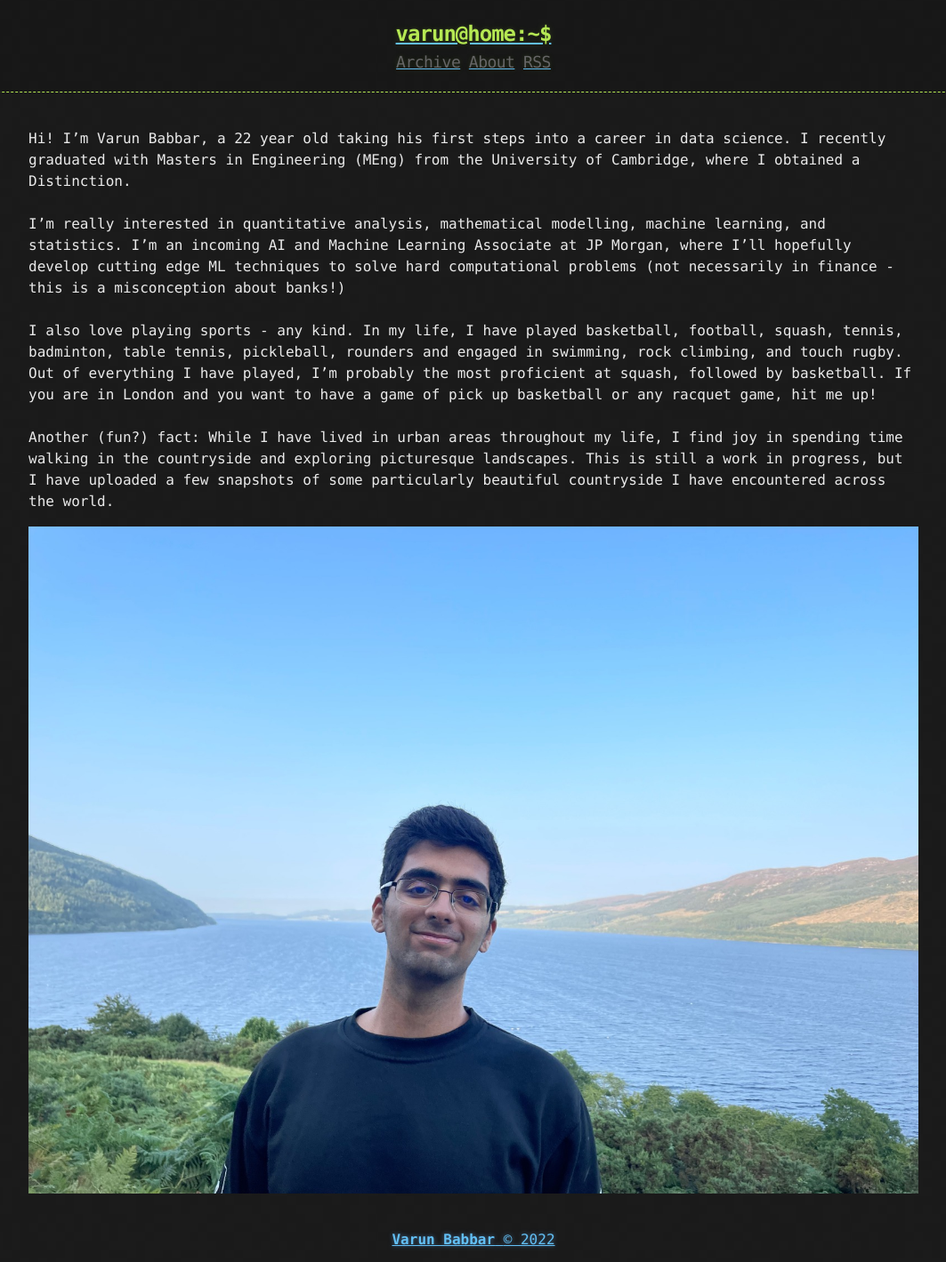
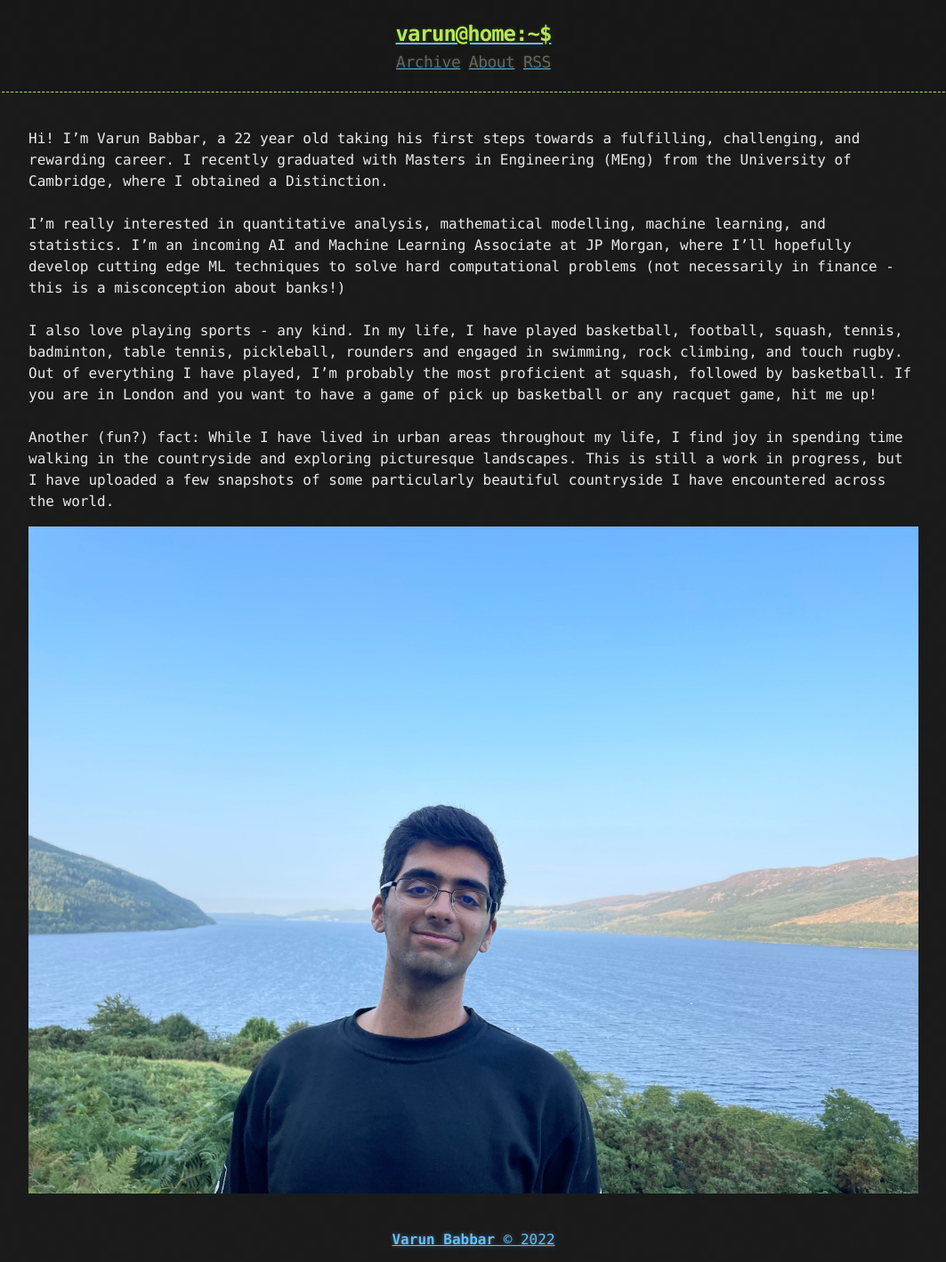
Before and after one commit to VarunBabbar/VarunBabbar.github.io, a Jekyll site: the page built from about.md, in a window 1280 px wide. Shown: the whole page at 89% size, without its empty margins (108-1171 px from the left). Built offline with Jekyll 4.4.1, drawn with Linux system fonts in a browser that asks for light colours.

Commit message:
Update about.md

```diff
--- a/about.md
+++ b/about.md
@@ -3,7 +3,7 @@ layout: page
 title: About
 ---
 
-Hi! I'm Varun Babbar, a 22 year old taking his first steps into a career in data science. I recently graduated with Masters in Engineering (MEng) from the University of Cambridge, where I obtained a Distinction.
+Hi! I'm Varun Babbar, a 22 year old taking his first steps towards a fulfilling, challenging, and rewarding career. I recently graduated with Masters in Engineering (MEng) from the University of Cambridge, where I obtained a Distinction.
 \\
 \\
 I'm really interested in quantitative analysis, mathematical modelling, machine learning, and statistics. I'm an incoming AI and Machine Learning Associate at JP Morgan, where I'll hopefully develop cutting edge ML techniques to solve hard computational problems (not necessarily in finance - this is a misconception about banks!)
```
